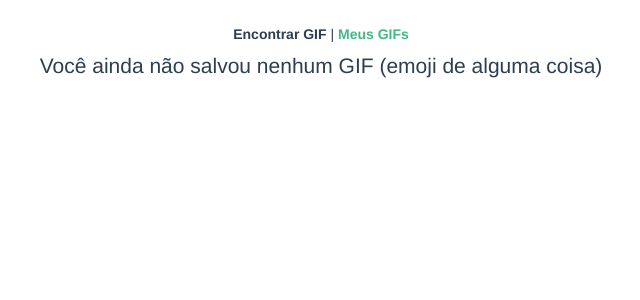
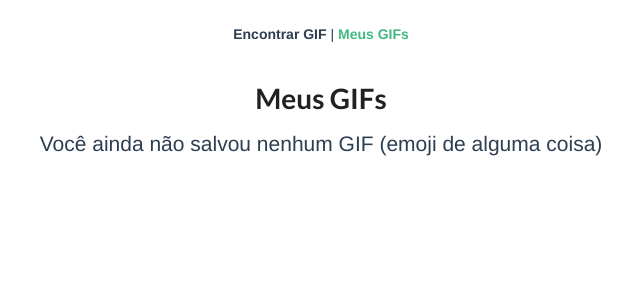
Before and after one commit to GuilhermeDaBolsa/laugh_until_death, a Vue app: page /saved in a window 1280 px wide. Shown: the top 300 px of the page, without its empty margins (319-959 px from the left). Built offline with nearby package versions, Linux system fonts and the light colour scheme.

Commit message:
bug fixing and gif details dialog improved

```diff
--- a/src/components/FlexBox.vue
+++ b/src/components/FlexBox.vue
@@ -1,5 +1,5 @@
 <template>
-	<div style="display: flex; flex-direction: column; flex: 1; justify-content: center; align-items: center; font-size: 1.5rem;">
+	<div class="flexBox">
 		<slot></slot>
 	</div>
 </template>
@@ -21,4 +21,13 @@ export default {
 </script>
 
 <style scoped>
+.flexBox {
+	display: flex;
+	flex-direction: column;
+	flex: 1;
+	justify-content: center;
+	align-items: center;
+	font-size: 1.5rem;
+	line-height: 2rem;
+}
 </style>
--- a/src/components/GifDetailsDialog.vue
+++ b/src/components/GifDetailsDialog.vue
@@ -1,15 +1,12 @@
 <template>
-	<div class="ui small modal" :class="value ? 'active' : ''">
-		<i class="close icon" @click="close"></i>
-		<div class="header">
-			Modal Title
-		</div>
-		<div class="image content">
-			<div class="image">
-				<img class="ui fluid image" :src="gifSrc">
+	<div class="ui tiny modal">
+		<div class="image content" style="flex-direction: column;">
+			<div class="image" style="margin-bottom: 12px;">
+				<img class="ui fluid image" :src="gifSrc" style="max-height: 70vh;">
 			</div>
-			<div class="description">
-				A description can appear on the right
+			<div>
+				<div class="ui header">Title: {{title}}</div>
+				<div>Author: {{creator}}</div>
 			</div>
 		</div>
 		<div class="actions">
@@ -19,6 +16,9 @@
 			<button class="circular ui icon button" @click="saveGif">
 				<i class="save icon"></i>
 			</button>
+			<button class="circular ui icon button" @click="close">
+				<i class="close icon"></i>
+			</button>
 		</div>
 	</div>
 </template>
@@ -26,10 +26,6 @@
 <script>
 export default {
     props: {
-		value: {
-			type: Boolean,
-			default: false
-		},
 		title: {
 			type: String
 		},
@@ -51,7 +47,7 @@ export default {
     watch: {},
     methods: {
 		close() {
-			this.$emit("input", false);
+			$('.tiny.modal').modal('hide');
 		},
 		saveGif() {
 			this.$emit("saveGif");
@@ -61,4 +57,7 @@ export default {
 </script>
 
 <style scoped>
+.modal {
+	margin-top: 0px !important;
+}
 </style>
--- a/src/views/SavedGifs.vue
+++ b/src/views/SavedGifs.vue
@@ -4,6 +4,8 @@
 			<router-link to="/">Encontrar GIF</router-link> |
 			<router-link to="/saved">Meus GIFs</router-link>
 		</nav>
+
+		<div class="ui huge header">Meus GIFs</div>
 
 		<FlexBox v-if="loading">
 			<div class="ui active inline loader"></div>
@@ -22,7 +24,6 @@
 			v-else
 			:gifsList="savedGifs"
 			@gifSelect="1==1"
-		@reachedBottomOfList="1==1"
 		/>
 
 	</div>
--- a/src/views/SearchGifs.vue
+++ b/src/views/SearchGifs.vue
@@ -40,7 +40,7 @@
 		/>
 
 		<FlexBox v-else>
-			<div>imagem bunitinha identificando gif</div>
+			Digite algo no campo acima e precione buscar para começar a utilizar 😎
 		</FlexBox>
 
 		<div v-show="loadingMoreGifs">
@@ -53,7 +53,6 @@
 		</div>
 
 		<GifDetailsDialog
-			v-model="showGifDetailsDialog"
 			:title="removeCreatorFromGifTitle(selectedGif.title)"
 			:creator="selectedGif.username"
 			:gifSrc="selectedGif.images.downsized.url"
@@ -82,7 +81,6 @@ export default {
 			lastGifSearchedInput: "",
 			yetToComeGifs: -1,
 
-			showGifDetailsDialog: false,
 			selectedGif: {
 				title: "",
 				username: "",
@@ -110,7 +108,8 @@ export default {
 
 		showGifDetails(gif){
 			this.selectedGif = gif;
-			this.showGifDetailsDialog = true;
+
+			$('.modal').modal('show');
 		},
 		async saveGif(gif){
 			const response = await this.$store.dispatch("SavedGifs/saveGif", {userId: 1, gif});
```
Lines whose indentation alone changed are shown as unchanged.
